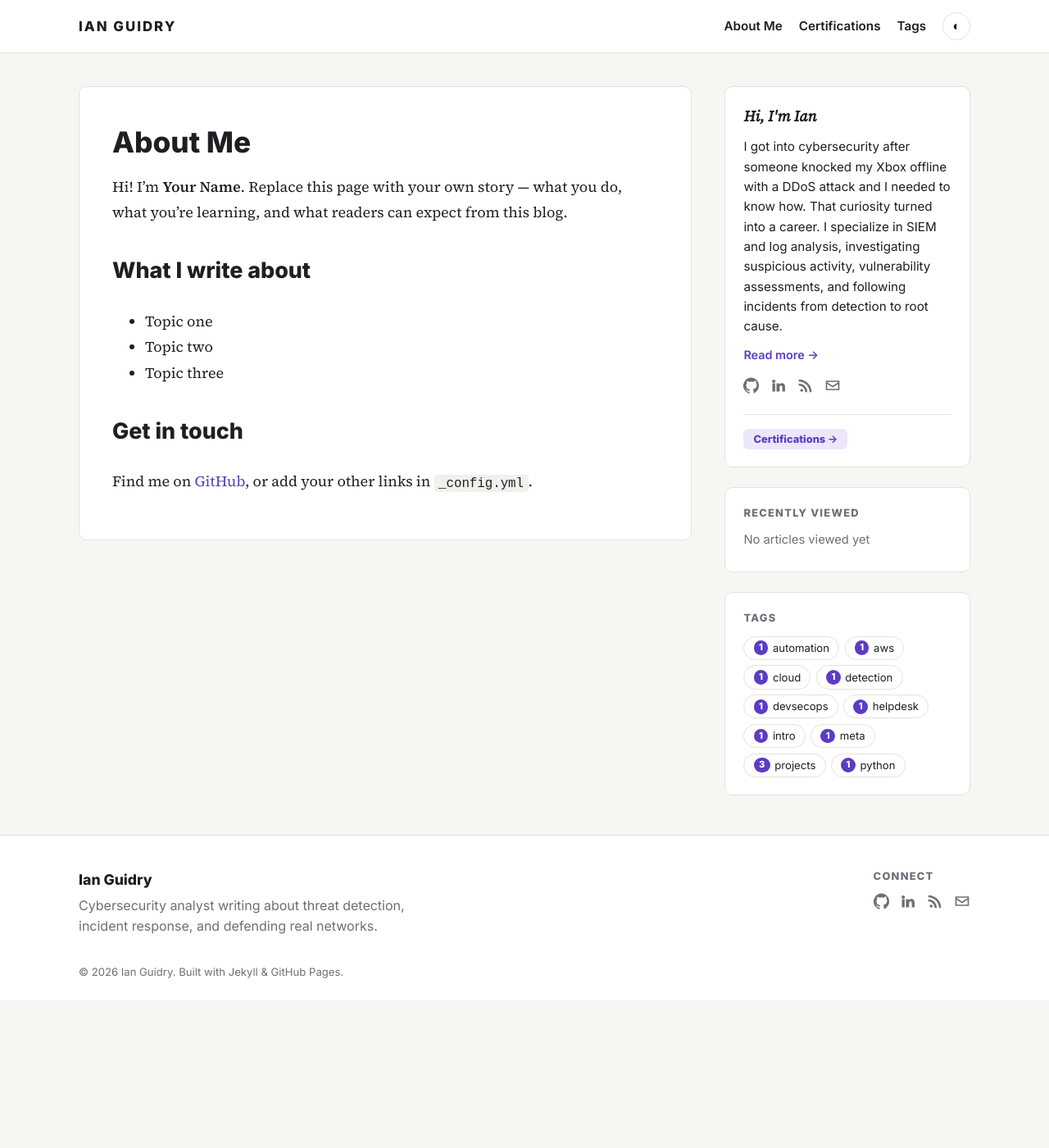
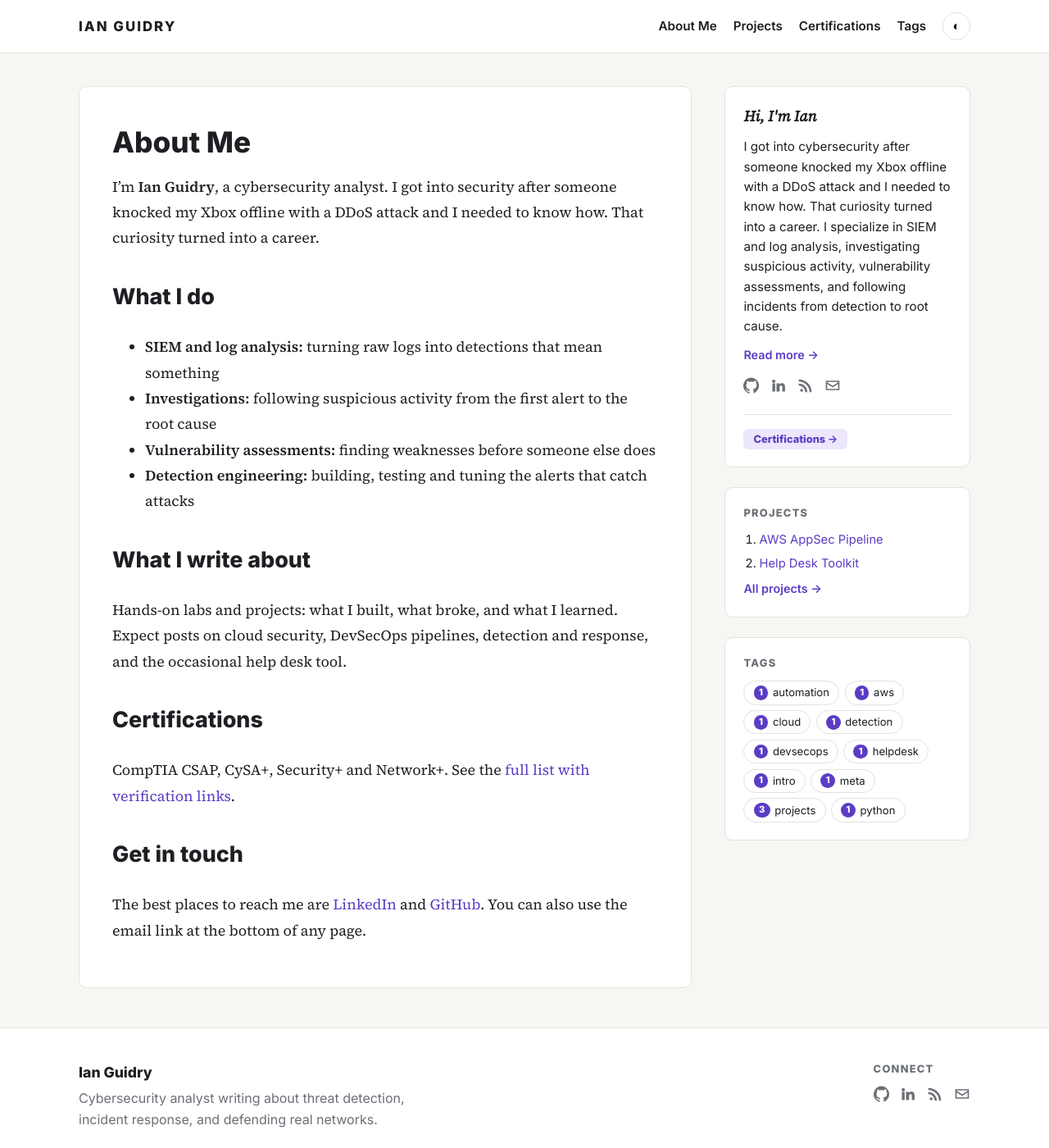
Before and after one commit to eguidey/eguidey.github.io, a Jekyll site: the page built from about.md, in a window 1280 px wide and 1400 px high. Shown: the whole window at 82% size. Built offline with Jekyll 4.4.1, drawn with Linux system fonts in a browser that asks for light colours.

Commit message:
Add files via upload

```diff
--- a/_config.yml
+++ b/_config.yml
@@ -18,6 +18,8 @@ social:
 nav:
   - title: "About Me"
     url: "/about/"
+  - title: "Projects"
+    url: "/projects/"
   - title: "Certifications"
     url: "/certifications/"
   - title: "Tags"
--- a/_includes/sidebar.html
+++ b/_includes/sidebar.html
@@ -11,10 +11,12 @@
 </section>
 
 <section class="widget">
-  <h3>Recently Viewed</h3>
-  <ol id="recently-viewed" class="recent">
-    <li class="muted">No articles viewed yet</li>
+  <h3>Projects</h3>
+  <ol class="recent">
+    <li><a href="https://github.com/eguidey/aws-pipeline-2">AWS AppSec Pipeline</a></li>
+    <li><a href="https://github.com/eguidey/Helpdesk-toolkit">Help Desk Toolkit</a></li>
   </ol>
+  <a class="more" href="{{ '/projects/' | relative_url }}">All projects →</a>
 </section>
 
 <section class="widget">
--- a/_layouts/home.html
+++ b/_layouts/home.html
@@ -19,9 +19,12 @@ layout: default
   {% endfor %}
 </section>
 
+{% comment %}Only list posts that aren't already shown as cards above, and hide the section when there are none.{% endcomment %}
+{% if site.posts.size > site.featured_count %}
 <section class="archive">
   <h2>Previous Articles</h2>
-  {% assign by_year = site.posts | group_by_exp: "p", "p.date | date: '%Y'" %}
+  {% assign older = site.posts | slice: site.featured_count, site.posts.size %}
+  {% assign by_year = older | group_by_exp: "p", "p.date | date: '%Y'" %}
   {% for year in by_year %}
     <h3 class="year">{{ year.name }}</h3>
     <ul class="archive-list">
@@ -35,3 +38,4 @@ layout: default
     </ul>
   {% endfor %}
 </section>
+{% endif %}
--- a/about.md
+++ b/about.md
@@ -4,14 +4,23 @@ title: About Me
 permalink: /about/
 ---
 
-Hi! I'm **Your Name**. Replace this page with your own story — what you do, what you're learning, and what readers can expect from this blog.
+I'm **Ian Guidry**, a cybersecurity analyst. I got into security after someone knocked my Xbox offline with a DDoS attack and I needed to know how. That curiosity turned into a career.
+
+## What I do
+
+- **SIEM and log analysis:** turning raw logs into detections that mean something
+- **Investigations:** following suspicious activity from the first alert to the root cause
+- **Vulnerability assessments:** finding weaknesses before someone else does
+- **Detection engineering:** building, testing and tuning the alerts that catch attacks
 
 ## What I write about
 
-- Topic one
-- Topic two
-- Topic three
+Hands-on labs and projects: what I built, what broke, and what I learned. Expect posts on cloud security, DevSecOps pipelines, detection and response, and the occasional help desk tool.
+
+## Certifications
+
+CompTIA CSAP, CySA+, Security+ and Network+. See the [full list with verification links]({{ '/certifications/' | relative_url }}).
 
 ## Get in touch
 
-Find me on [GitHub](https://github.com/YOUR-USERNAME), or add your other links in `_config.yml`.
+The best places to reach me are [LinkedIn](https://www.linkedin.com/in/ian-guidry-5823ab25b/) and [GitHub](https://github.com/eguidey). You can also use the email link at the bottom of any page.
--- a/assets/js/main.js
+++ b/assets/js/main.js
@@ -11,31 +11,3 @@
     try { localStorage.setItem('theme', root.dataset.theme); } catch (e) {}
   });
 })();
-
-// "Recently Viewed" list (stored in the visitor's own browser)
-(function () {
-  var KEY = 'recentlyViewed';
-  var list = [];
-  try { list = JSON.parse(localStorage.getItem(KEY)) || []; } catch (e) {}
-
-  var post = document.querySelector('article.post[data-url]');
-  if (post) {
-    var entry = { title: post.dataset.title, url: post.dataset.url };
-    list = list.filter(function (p) { return p.url !== entry.url; });
-    list.unshift(entry);
-    list = list.slice(0, 5);
-    try { localStorage.setItem(KEY, JSON.stringify(list)); } catch (e) {}
-  }
-
-  var ol = document.getElementById('recently-viewed');
-  if (!ol || !list.length) return;
-  ol.innerHTML = '';
-  list.forEach(function (p) {
-    var li = document.createElement('li');
-    var a = document.createElement('a');
-    a.href = p.url;
-    a.textContent = p.title;
-    li.appendChild(a);
-    ol.appendChild(li);
-  });
-})();
```
Also changed, not shown: _data/certifications.yml (+6 -6 lines), projects.md (added, +23 -0 lines), README.md.
